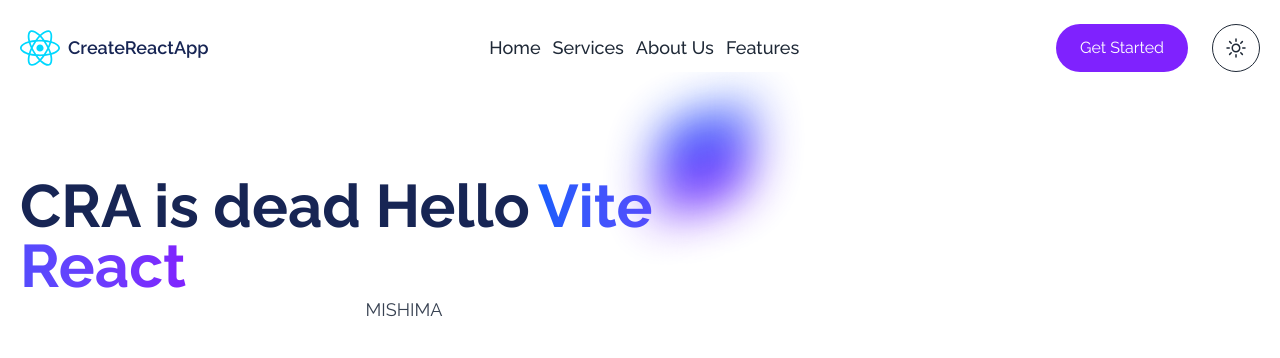
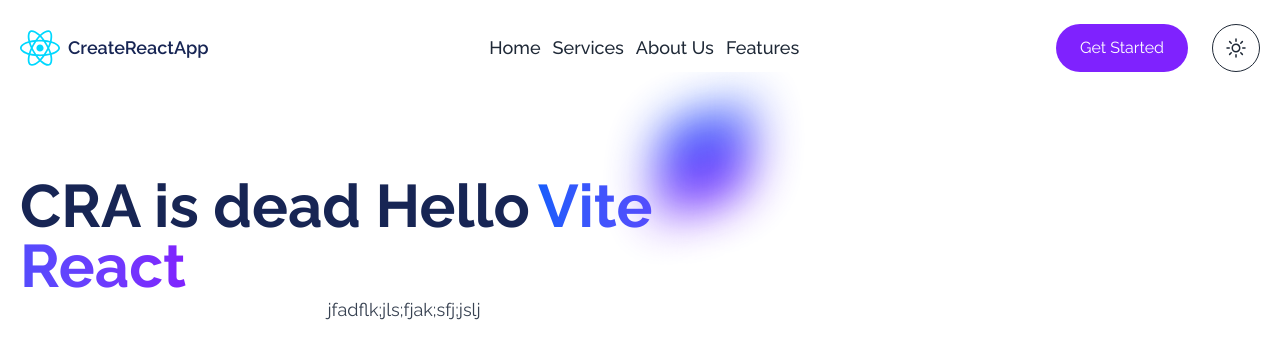
Before and after one commit to shuntaro731/new-react-landing, a React (Vite) app: page / in a window 1280 px wide. Shown: the top 358 px of the page. Built offline with nearby package versions, Linux system fonts and the light colour scheme.

Commit message:
test: forkの使い方

```diff
--- a/src/components/sections/Hero.tsx
+++ b/src/components/sections/Hero.tsx
@@ -31,7 +31,7 @@
               Vite React{" "}
             </span>
           </h1>
-          <Paragraph>MISHIMA</Paragraph>
+          <Paragraph>jfadflk;jls;fjak;sfj;jslj</Paragraph>
         </div>
       </Container>
     </section>
```
